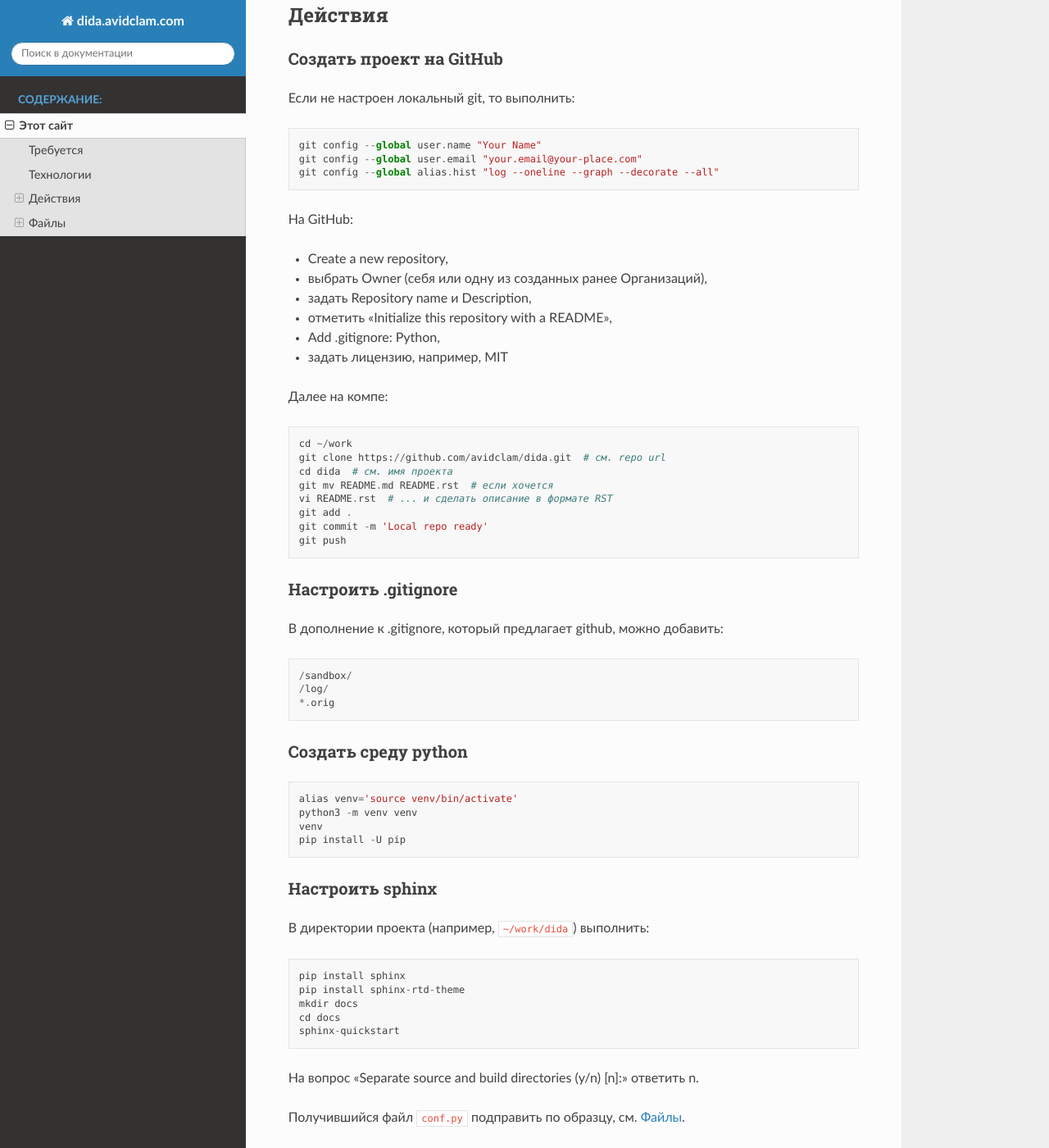
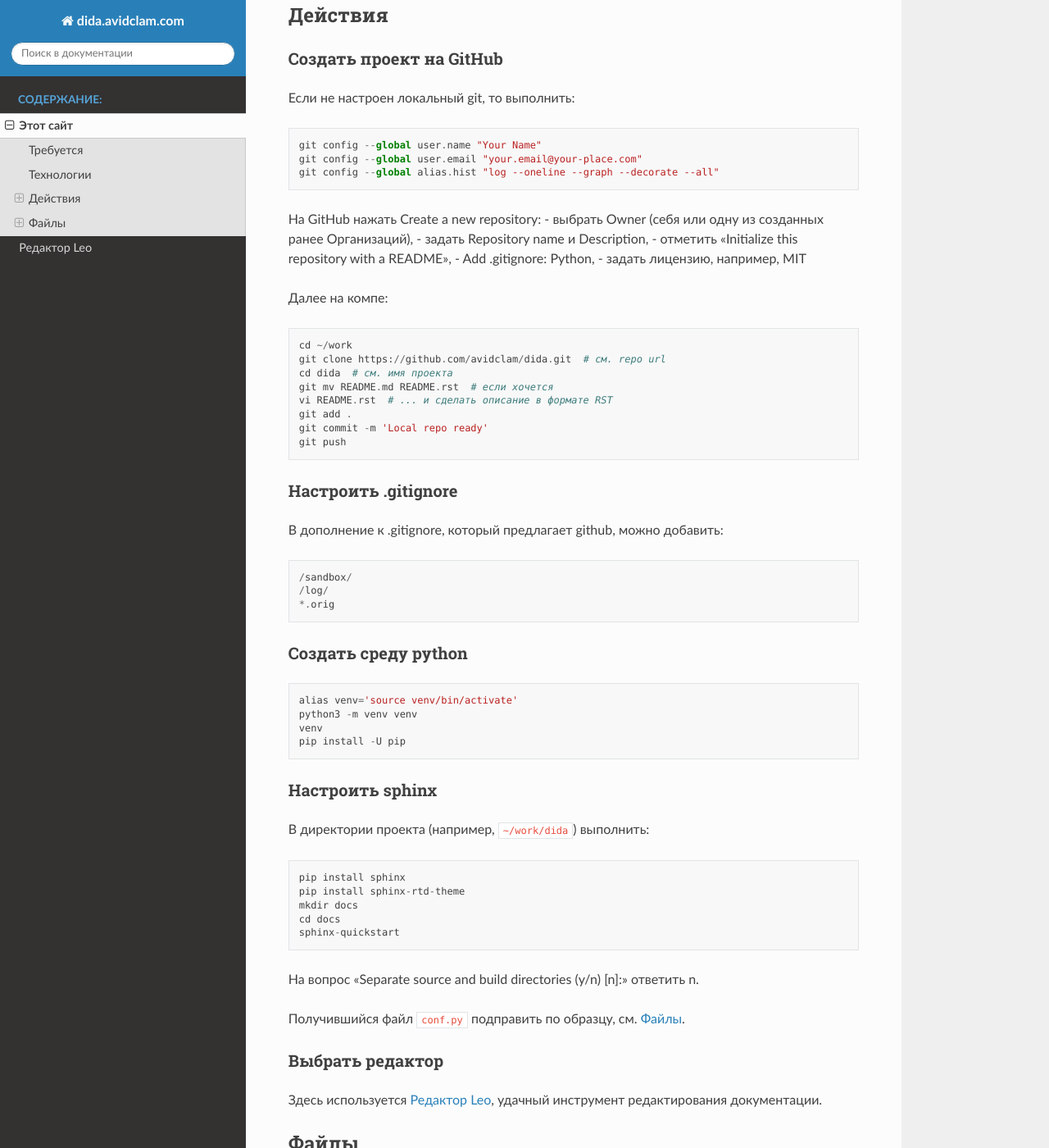
Before and after one commit to avidclam/dida, a Sphinx documentation site: the page built from docs/this-site.rst, in a window 1280 px wide and 1400 px high, scrolled down 510 px. Shown: the whole window at 82% size. Built offline with Sphinx 7.4.7 and the Read the Docs theme 2.0.0, drawn with Linux system fonts in a browser that asks for light colours.

Commit message:
leo: separate chapter

```diff
--- a/docs/index.rst
+++ b/docs/index.rst
@@ -14,6 +14,7 @@
    :caption: Содержание:
 
    this-site
+   leo
 
 Указатели и поиск
 =================
--- a/docs/this-site.rst
+++ b/docs/this-site.rst
@@ -32,9 +32,7 @@
     git config --global user.email "your.email@your-place.com"
     git config --global alias.hist "log --oneline --graph --decorate --all"
 
-На GitHub:
-
-- Create a new repository,
+На GitHub нажать Create a new repository:
 - выбрать Owner (себя или одну из созданных ранее Организаций),
 - задать Repository name и Description,
 - отметить "Initialize this repository with a README",
@@ -86,6 +84,11 @@
 
 Получившийся файл ``conf.py`` подправить по образцу, см. `Файлы`_.
 
+Выбрать редактор
+*******************************
+
+Здесь используется :ref:`chapter_leo`, удачный инструмент редактирования документации.
+
 Файлы
 ++++++++++
 
```
Also changed, not shown: docs/leo.rst (added, +26 -0 lines), docs/_static/screenshots/leo.png (added), 1 other file.
